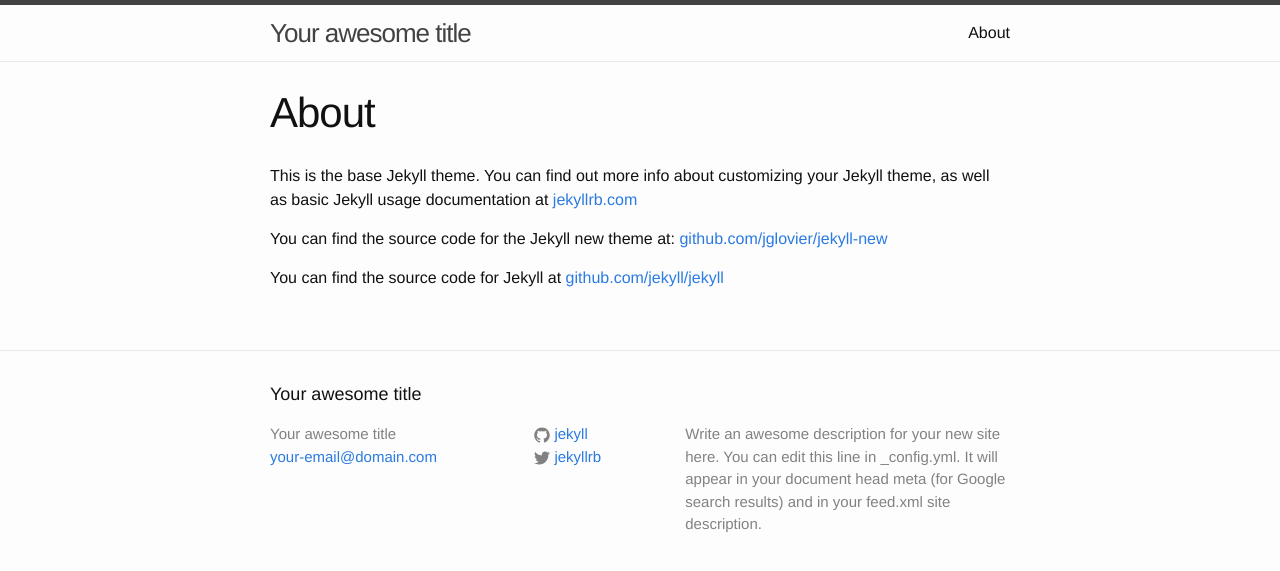
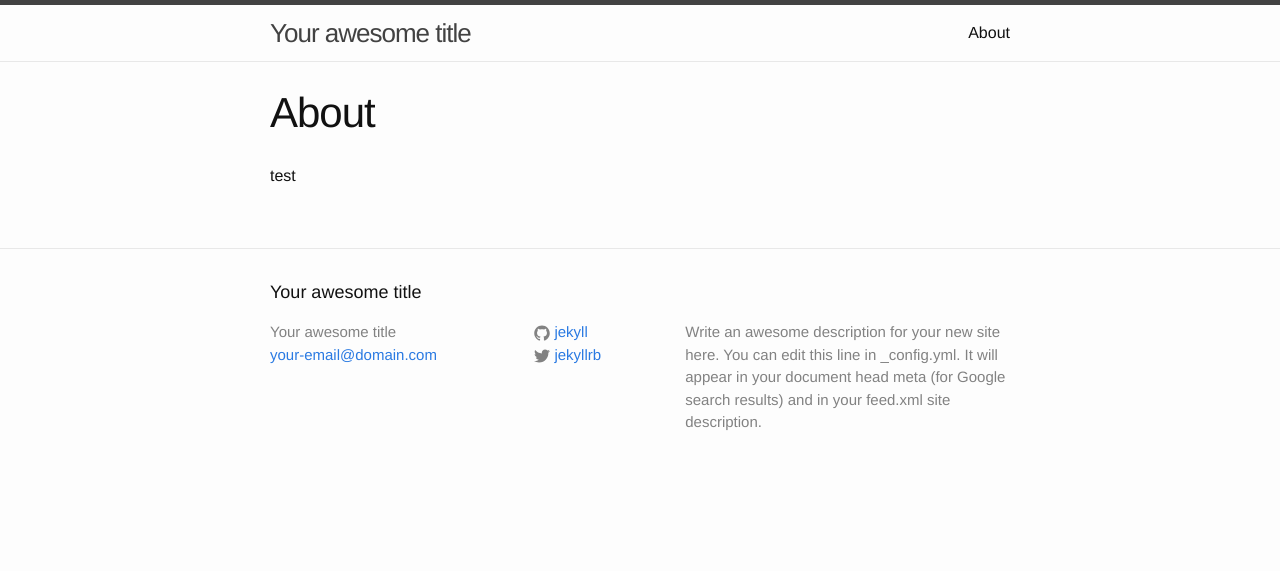
Before and after one commit to jang4427/jang4427.github.io, a Jekyll site: the page built from about.md, in a window 1280 px wide. Shown: the top 571 px of the page. Built offline with Jekyll 4.4.1, drawn with Linux system fonts in a browser that asks for light colours.

Commit message:
Update about.md
test

```diff
--- a/about.md
+++ b/about.md
@@ -4,8 +4,4 @@ title: About
 permalink: /about/
 ---
 
-This is the base Jekyll theme. You can find out more info about customizing your Jekyll theme, as well as basic Jekyll usage documentation at [jekyllrb.com](http://jekyllrb.com/)
-
-You can find the source code for the Jekyll new theme at: [github.com/jglovier/jekyll-new](https://github.com/jglovier/jekyll-new)
-
-You can find the source code for Jekyll at [github.com/jekyll/jekyll](https://github.com/jekyll/jekyll)
+test
```
